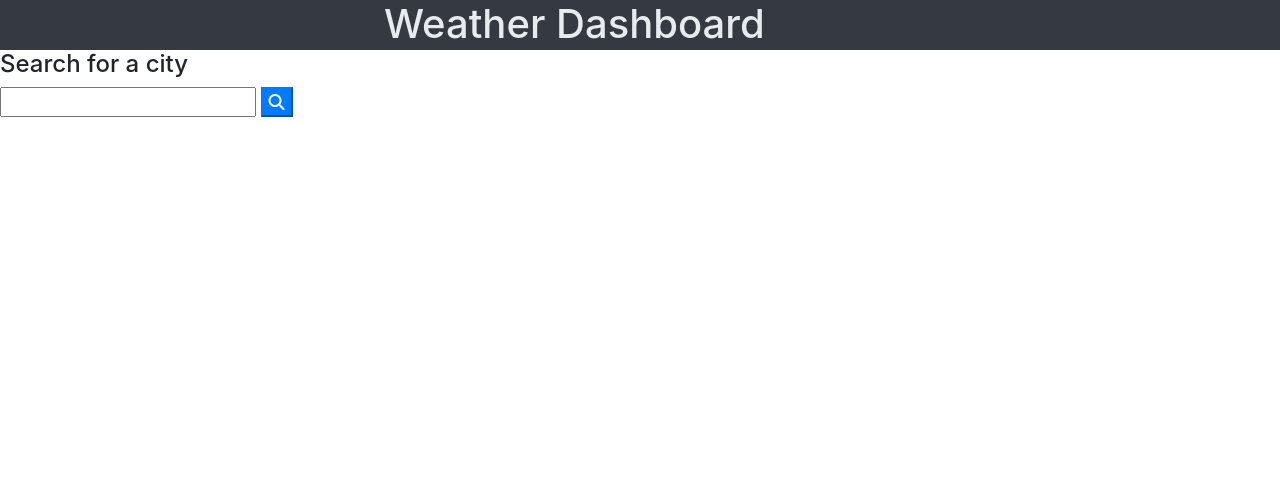
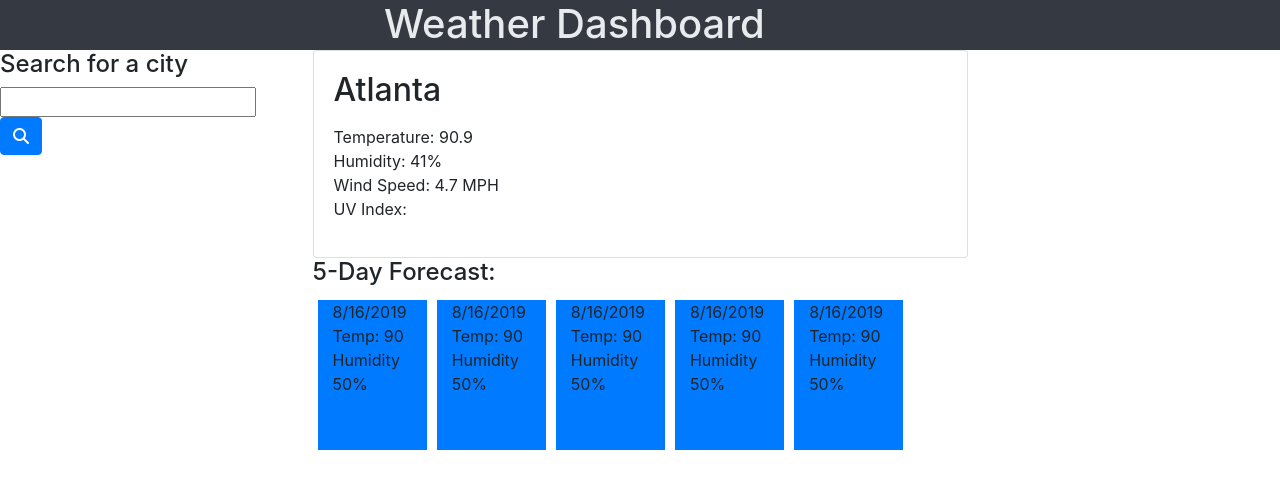
Before and after one commit to ChrisFlick/Weather-Dashboard, a plain HTML site: page src/index.html in a window 1280 px wide. Shown: the top 488 px of the page. Drawn offline with nearby package versions, Linux system fonts and the light colour scheme.

Commit message:
Organized page using bootstrap

```diff
--- a/Assets/CSS/style.css
+++ b/Assets/CSS/style.css
@@ -10,6 +10,13 @@ header {
     left: 30vw;
 }
 
-.test {
-    background-color: grey;
+.card {
+    width: 100vw;
 }
+
+.forecast {
+    background-color: #007AFF;
+    height: 150px;
+    width: 150px;
+    margin: 5px;
+}
--- /dev/null
+++ b/Assets/JS/main.js
@@ -0,0 +1,6 @@
+$(document).ready( () => {
+    $('#search').on('submit', function () {
+        event.preventDefault();
+        console.log('hello world')
+    })
+})
--- a/src/index.html
+++ b/src/index.html
@@ -21,17 +21,83 @@
          <h1 id="header">Weather Dashboard</h1>
     </header>
     <div class="row">
-        <div class="col-md-4">
-            <h4>Search for a city</h4>
-            <form id="search">
-                <input type='text' id="weatherSearch">
-                <button type="submit" class="btn-primary">
-                    <i class="fa fa-search"></i>
-                </button><br>
+        <div class="col-md-3">
+            <div id="searchBar">
+                <h4>Search for a city</h4>
+                <form id="search">
+                    <input type='text' id="weatherSearch">
+                    <button type="submit" class="btn btn-primary">
+                        <i class="fa fa-search"></i>
+                    </button><br>
+                </form>
+                <div id="cities"></div>
+            </div>
+        </div>
+        <div class="col-md-6">
+            <div class = "row">
+                <div class="card">
+                    <div class="card-body">
+                      <h2 class="card-title" >
+                          <span id="currentCity">Atlanta</span>
+                          <span class="date"></span>
+                          <span class="icon"></span>
+                    </h2>
+                      <p class="card-text">
+                          <div>Temperature: <span class='temp'>90.9</span></div>
+                          <div>Humidity: <span class='humidity'>41%</span></div>
+                          <div>Wind Speed: <span class="windSpeed">4.7 MPH</span></div>
+                          <div>UV Index: <span class="uv"></span></div>
+                      </p>
+                    </div>
+                  </div>
+            </div>
 
-            </form>
+            <div class = "row">
+                <h4>5-Day Forecast:</h4>
+            </div>
+
+            <div class = "row">
+
+
+                <div class="col-md-2 forecast">
+                    <div class="date">8/16/2019</div>
+                    <div class='icon'></div>
+                    <div>Temp: <span class="temp">90</span></div>
+                    <div>Humidity <span class="humidity">50</span>%</div>
+                </div>
+
+                <div class="col-md-2 forecast">
+                    <div class="date">8/16/2019</div>
+                    <div class='icon'></div>
+                    <div>Temp: <span class="temp">90</span></div>
+                    <div>Humidity <span class="humidity">50</span>%</div>
+                </div>
+
+                <div class="col-md-2 forecast">
+                    <div class="date">8/16/2019</div>
+                    <div class='icon'></div>
+                    <div>Temp: <span class="temp">90</span></div>
+                    <div>Humidity <span class="humidity">50</span>%</div>
+                </div>
+
+                <div class="col-md-2 forecast">
+                    <div class="date">8/16/2019</div>
+                    <div class='icon'></div>
+                    <div>Temp: <span class="temp">90</span></div>
+                    <div>Humidity <span class="humidity">50</span>%</div>
+                </div>
+
+                <div class="col-md-2 forecast">
+                    <div class="date">8/16/2019</div>
+                    <div class='icon'></div>
+                    <div>Temp: <span class="temp">90</span></div>
+                    <div>Humidity <span class="humidity">50</span>%</div>
+                </div>
+            </div>
         </div>
     </div>
     <footer>
     </footer>
+
+    <script type="text/javascript" src="../Assets/JS/main.js"></script>
 </body>
```
